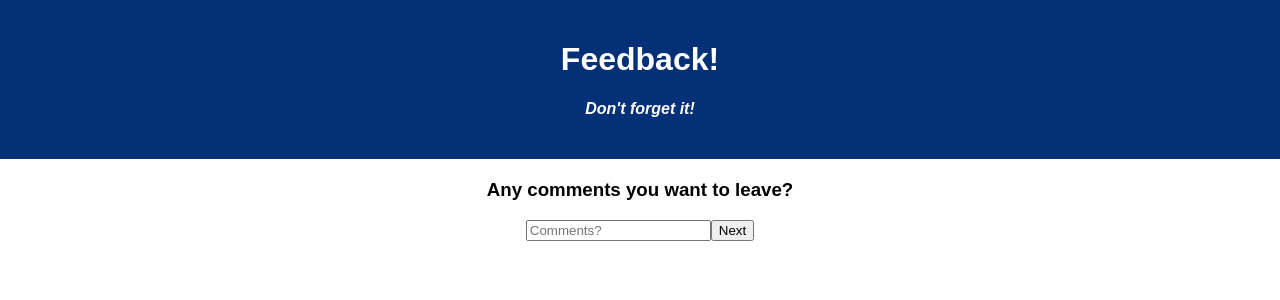
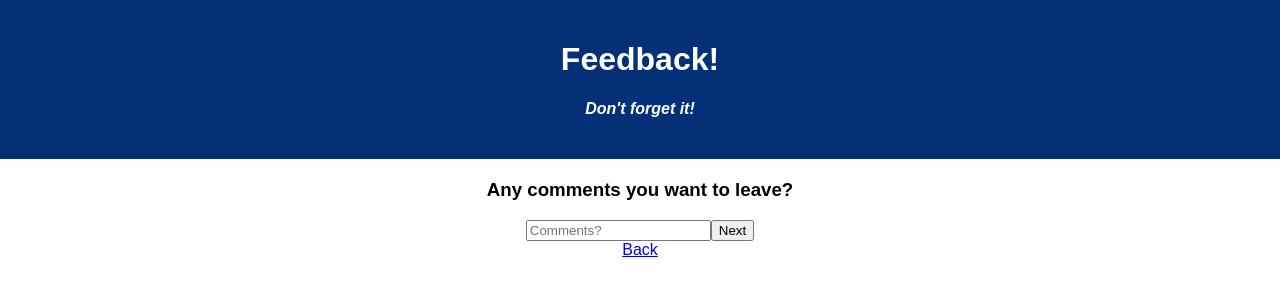
Before and after one commit to peterhagenson/weekend-redux-feedback-loop, a React (Create React App) app: page /#/comments in a window 1280 px wide. Shown: the top 300 px of the page. Built offline with nearby package versions, Linux system fonts and the light colour scheme.

Commit message:
user can now go back and edit responses

```diff
--- a/src/components/Comments/Comments.jsx
+++ b/src/components/Comments/Comments.jsx
@@ -1,5 +1,5 @@
 import React from 'react';
-import { HashRouter as Router, Route } from 'react-router-dom';
+import { HashRouter as Router, Route, Link } from 'react-router-dom';
 import { useState } from 'react';
 import { useDispatch } from 'react-redux';
 import { useHistory } from 'react-router-dom';
@@ -41,6 +41,7 @@ function Comments() {
                     <button type="submit">Next</button>
                 </form>
             </Route>
+            <Link to="/support">Back</Link>
         </Router>
     )
 }
--- a/src/components/Review/Review.jsx
+++ b/src/components/Review/Review.jsx
@@ -1,5 +1,5 @@
 import React from 'react';
-import { HashRouter as Router, Route } from 'react-router-dom';
+import { HashRouter as Router, Route, Link } from 'react-router-dom';
 import { useSelector } from 'react-redux'
 import { useHistory } from 'react-router-dom'
 
@@ -46,6 +46,7 @@ function Review() {
                 <h1>Comments: {comments.comments}</h1> */}
                 <button onClick={toServer}>Submit</button>
             </Route>
+            <Link to="/comments">Back</Link>
         </Router >
     )
 }
--- a/src/components/Support/Support.jsx
+++ b/src/components/Support/Support.jsx
@@ -40,6 +40,7 @@ function Support() {
                     <button type="submit">Next</button>
                 </form>
             </Route>
+            <Link to="/understanding">Back</Link>
         </Router>
 
     )
--- a/src/components/Understanding/Understanding.jsx
+++ b/src/components/Understanding/Understanding.jsx
@@ -40,6 +40,7 @@ function Understanding() {
                     <button type="submit">Next</button>
                 </form>
             </Route>
+            <Link to="/">Back</Link>
         </Router>
     )
 
```
